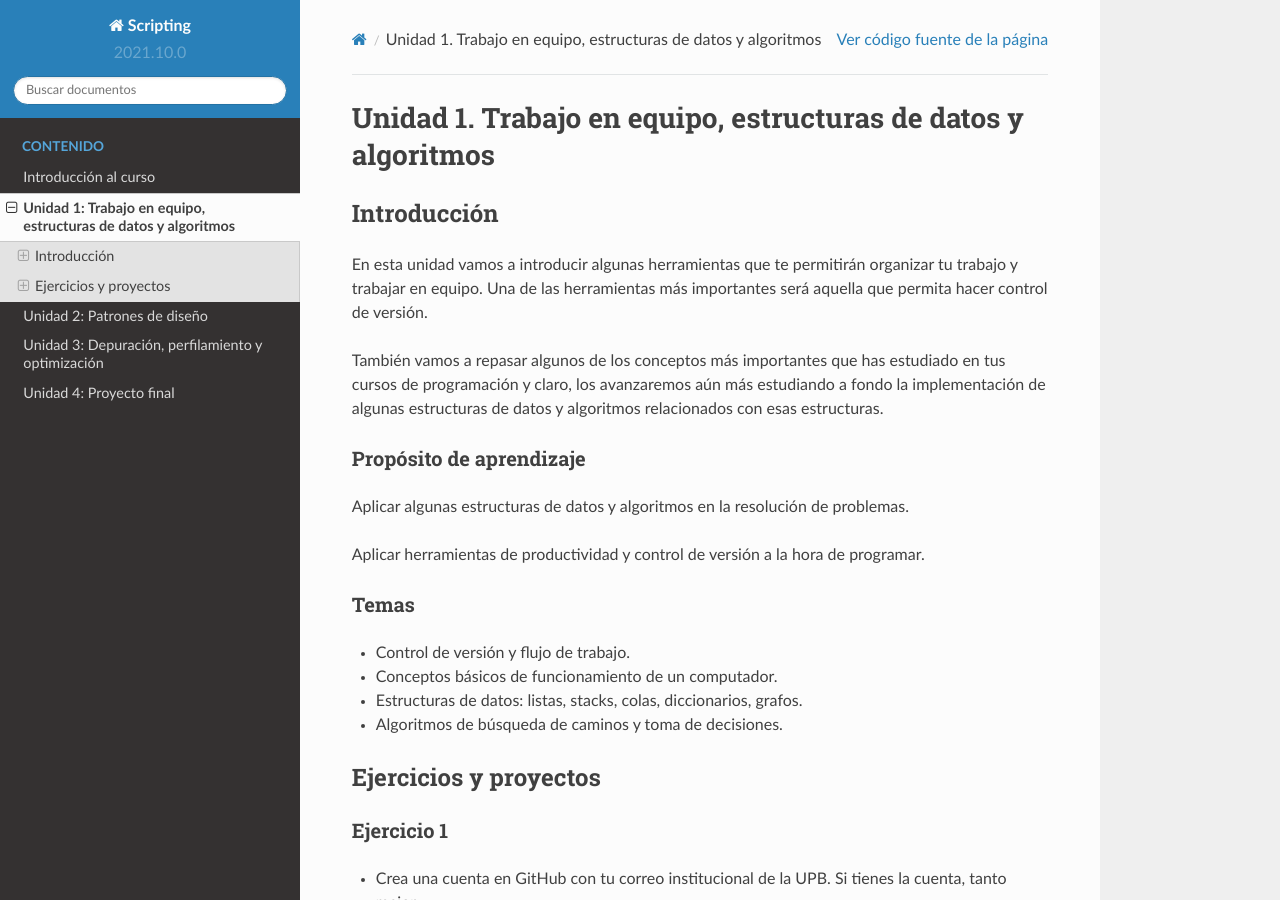
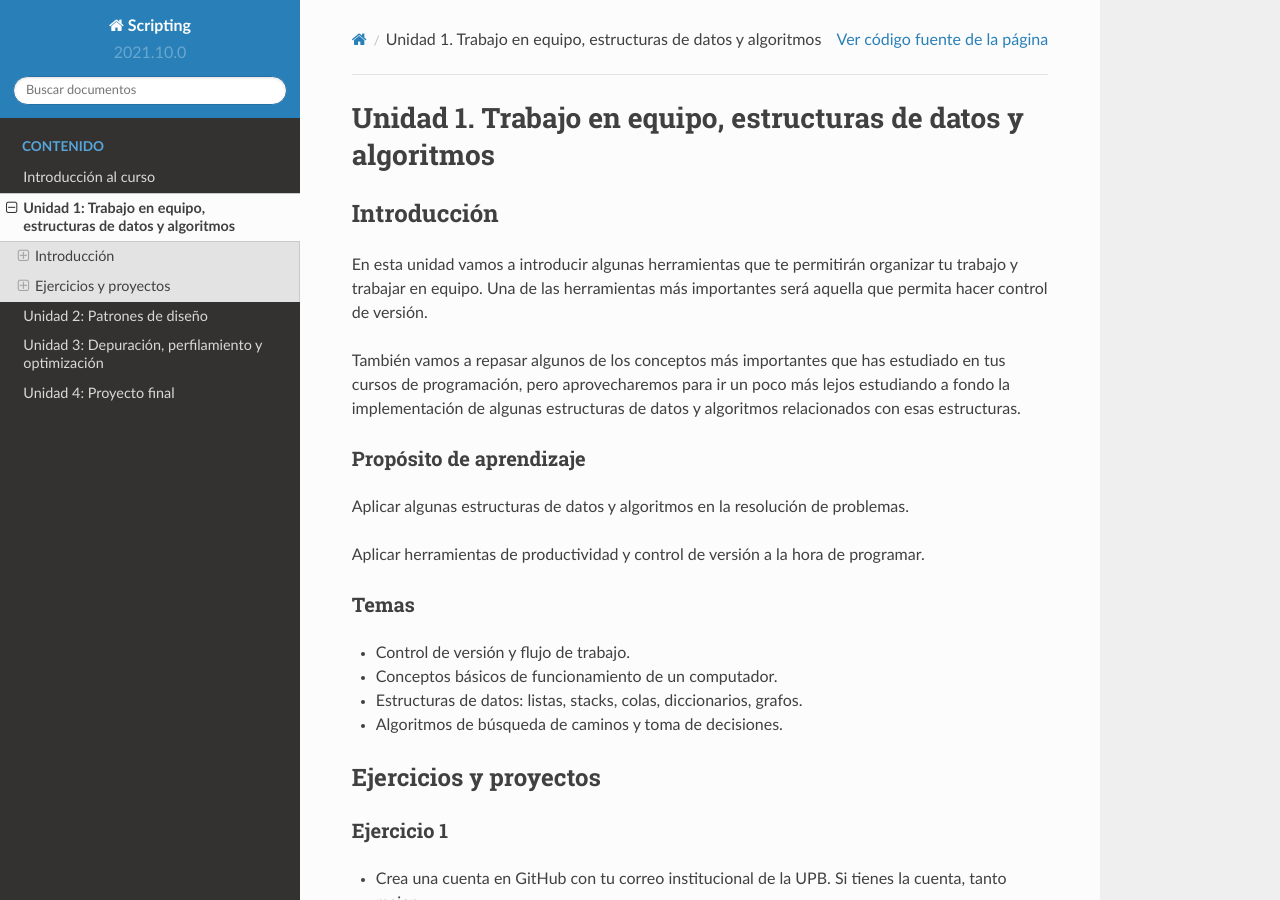
Before and after one commit to juanferfranco/scripting, a Sphinx documentation site: the page built from docs/_unidad1/unidad1.rst, in a window 1280 px wide and 900 px high. Built offline with Sphinx 7.4.7 and the Read the Docs theme 2.0.0, drawn with Linux system fonts in a browser that asks for light colours.

Commit message:
fix unit 1 intro

```diff
--- a/docs/_unidad1/unidad1.rst
+++ b/docs/_unidad1/unidad1.rst
@@ -9,8 +9,8 @@ organizar tu trabajo y trabajar en equipo. Una de las herramientas más
 importantes será aquella que permita hacer control de versión.
 
 También vamos a repasar algunos de los conceptos más importantes que has
-estudiado en tus cursos de programación y claro, los avanzaremos aún más
-estudiando a fondo la implementación de algunas estructuras de datos y
+estudiado en tus cursos de programación, pero aprovecharemos para ir un poco
+más lejos estudiando a fondo la implementación de algunas estructuras de datos y
 algoritmos relacionados con esas estructuras.
 
 Propósito de aprendizaje
```
